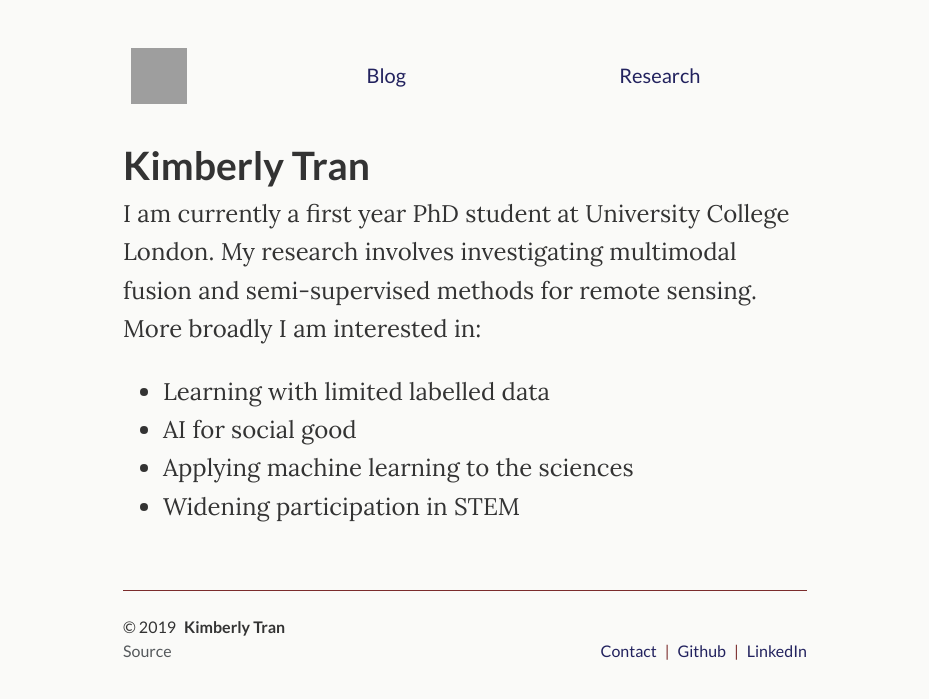
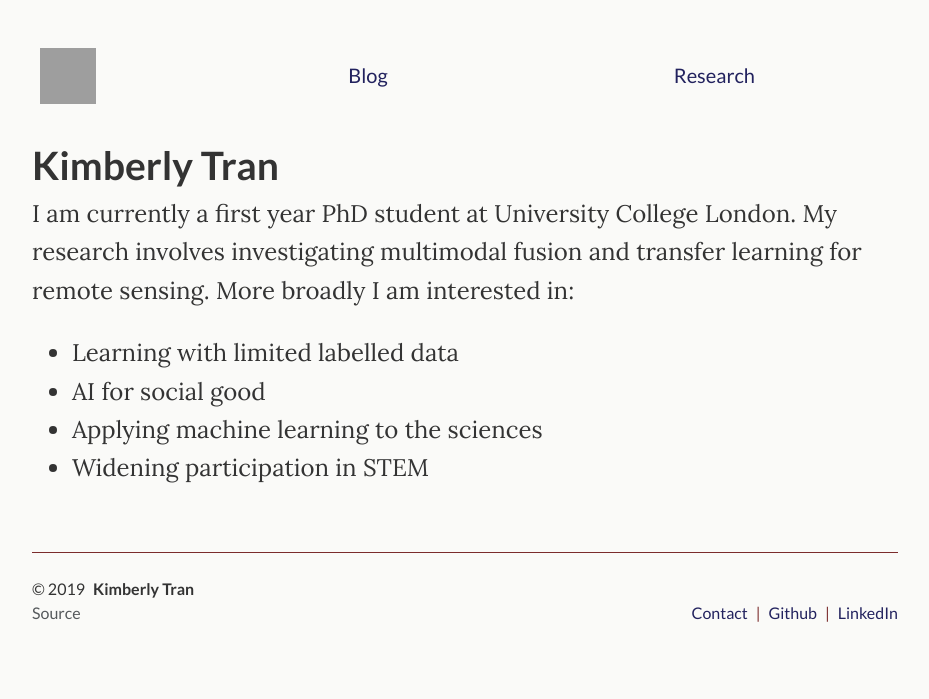
Before and after one commit to ktmai/ktmai.github.io, a Jekyll site: the page built from index.md, in a window 1280 px wide. Shown: the top 699 px of the page, without its empty margins (175-1104 px from the left). Built offline with Jekyll 4.4.1, drawn with Linux system fonts in a browser that asks for light colours; grey boxes are pictures that could not be loaded.

Commit message:
Update css

```diff
--- a/_layouts/post.html
+++ b/_layouts/post.html
@@ -22,5 +22,4 @@ layout: default
   <div class="post-content pretty-links">
     {{ content }}
   </div>
-
 </article>
--- a/_sass/_variables.scss
+++ b/_sass/_variables.scss
@@ -58,7 +58,7 @@ $lh-md:                     1.6;
 
 $fs-root:                   16px;
 $fs:                        1rem;
-$fs-md:                     1.25rem;
+$fs-md:                     1.2rem;
 
 $fs-h1:                     1.602em;
 $fs-h2:                     1.424rem;
@@ -85,5 +85,6 @@ $mq-breakpoints: (
 
 $container-widths: (
   sm: 620px,
-  md: 748px
+  md: 748px,
+  lg: 930px
 );
--- a/index.md
+++ b/index.md
@@ -5,7 +5,7 @@ layout: default
 <div class="lead pretty-links">
 # Kimberly Tran
 
-I am currently a first year PhD student at University College London. My research involves investigating multimodal fusion and semi-supervised methods for remote sensing. More broadly I am interested in:
+I am currently a first year PhD student at University College London. My research involves investigating multimodal fusion and transfer learning for remote sensing. More broadly I am interested in:
 
 * Learning with limited labelled data
 * AI for social good
```
Also changed, not shown: _includes/head.html (+10 -0 lines).
